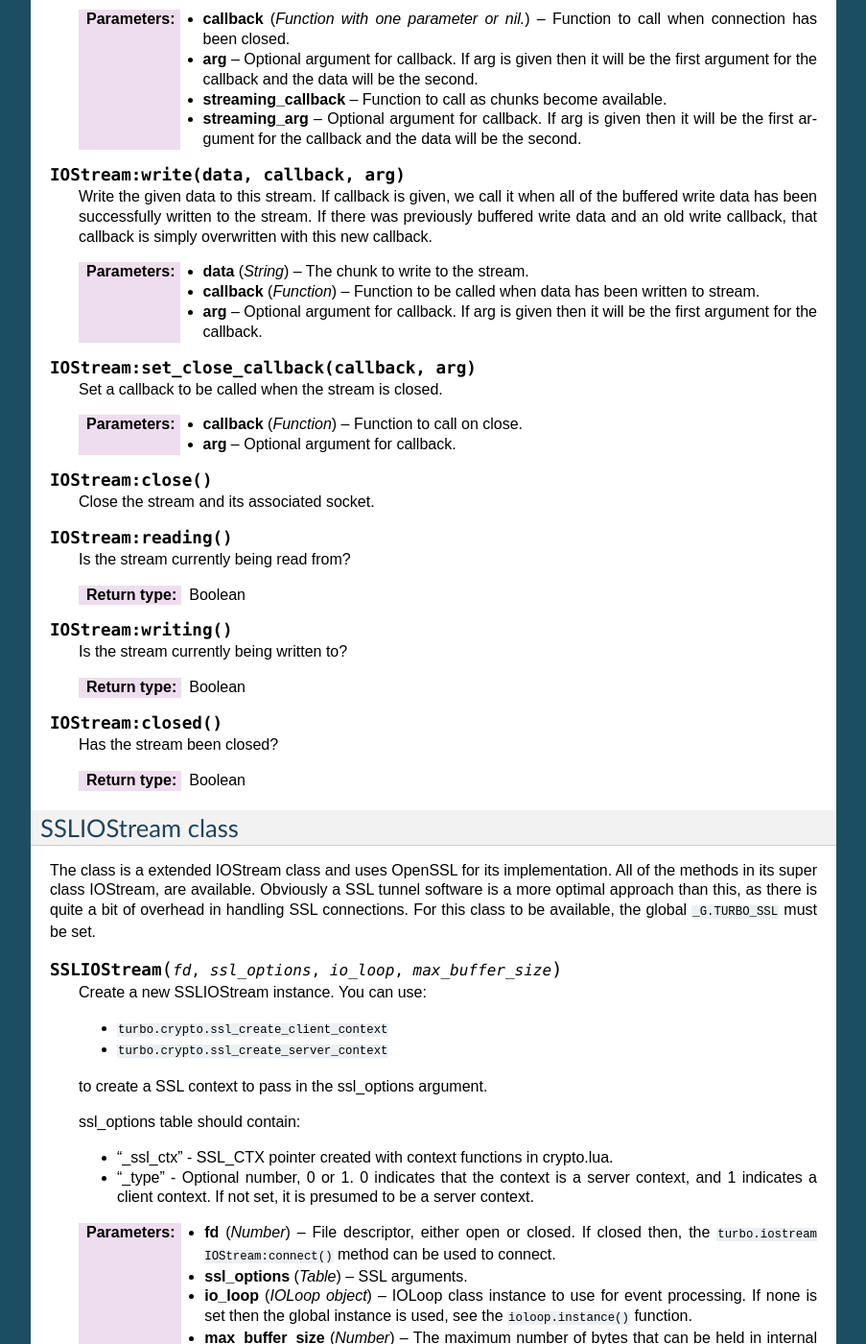
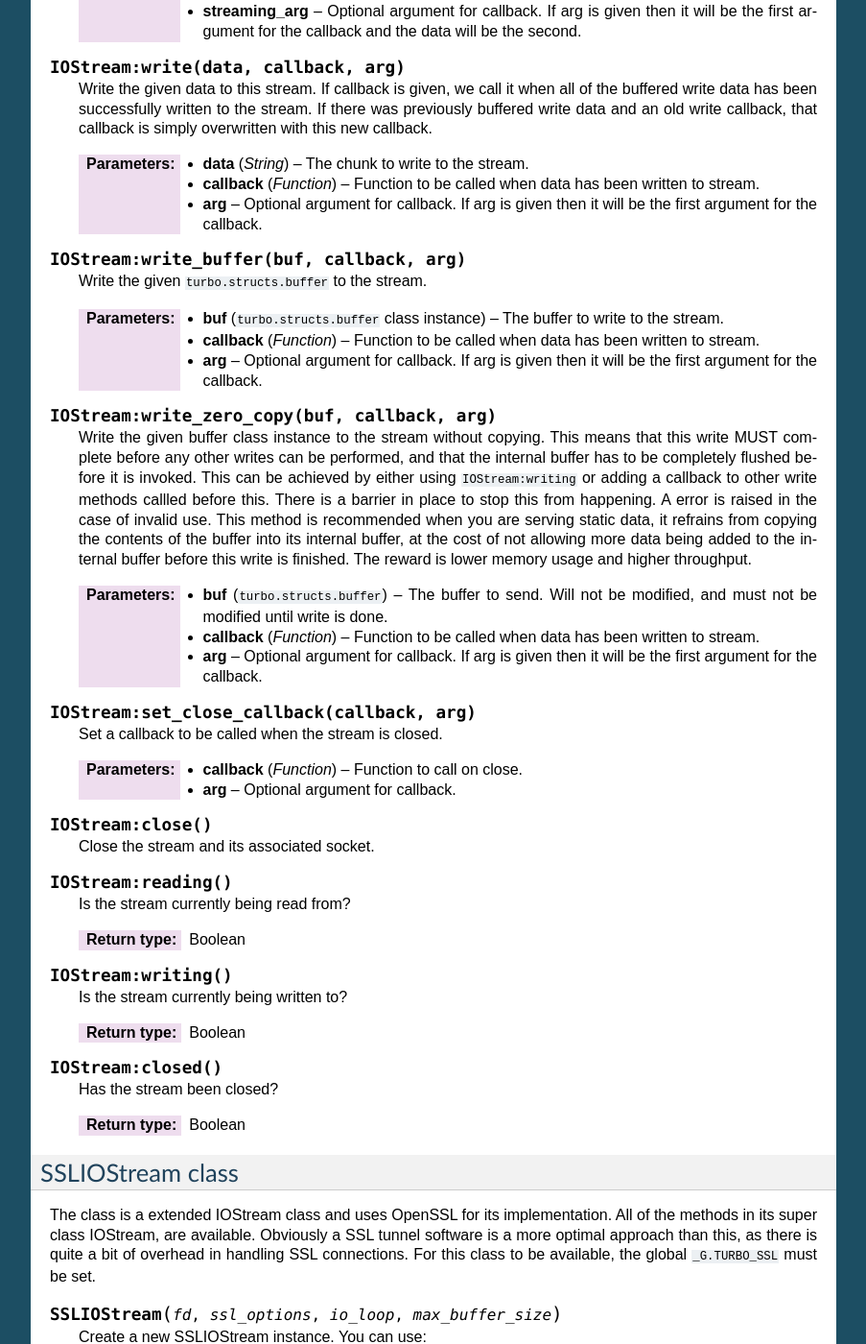
Before and after one commit to kernelsauce/turbo, a Sphinx documentation site: the page built from doc/iostream.rst, in a window 1280 px wide and 1400 px high, scrolled down 1871 px. Shown: the whole window at 96% size, without its empty margins (198-1101 px from the left). Built offline with Sphinx 7.4.7, drawn with Linux system fonts in a browser that asks for light colours; pages that are not in the unit, such as notebooks, are missing from menus; some of the changed text lies outside the part shown.

Commit message:
Updated rst with IOStream buffer extension.

```diff
--- a/doc/iostream.rst
+++ b/doc/iostream.rst
@@ -22,7 +22,7 @@ its own write buffer and there is no need to buffer data at any other level. The
 	:type io_loop: IOLoop object
 	:param max_buffer_size: The maximum number of bytes that can be held in internal buffer before flushing must occur. If none is set, 104857600 are used as default.
 	:type max_buffer_size: Number
-    :rtype: IOStream object
+	:rtype: IOStream object
 
 .. function:: IOStream:connect(address, port, family, callback, errhandler, arg)
 
@@ -113,6 +113,35 @@ its own write buffer and there is no need to buffer data at any other level. The
 	:type callback: Function
 	:param arg: Optional argument for callback. If arg is given then it will be the first argument for the callback.
 
+.. function:: IOStream:write_buffer(buf, callback, arg)
+
+	Write the given ``turbo.structs.buffer`` to the stream.
+
+	:param buf: The buffer to write to the stream.
+	:type buf: ``turbo.structs.buffer`` class instance
+	:param callback: Function to be called when data has been written to stream.
+	:type callback: Function
+	:param arg: Optional argument for callback. If arg is given then it will be the first argument for the callback.
+
+.. function:: IOStream:write_zero_copy(buf, callback, arg)
+
+	Write the given buffer class instance to the stream without
+	copying. This means that this write MUST complete before any other
+	writes can be performed, and that the internal buffer has to be completely flushed
+	before it is invoked. This can be achieved by either using ``IOStream:writing`` or adding a callback to
+	other write methods callled before this. There is a barrier in place to stop this from
+	happening. A error is raised in the case of invalid use. This method is recommended
+	when you are serving static data, it refrains from copying the contents of
+	the buffer into its internal buffer, at the cost of not allowing
+	more data being added to the internal buffer before this write is finished. The reward is lower
+	memory usage and higher throughput.
+
+	:param buf: The buffer to send. Will not be modified, and must not be modified until write is done.
+	:type buf: ``turbo.structs.buffer``
+	:param callback: Function to be called when data has been written to stream.
+	:type callback: Function
+	:param arg: Optional argument for callback. If arg is given then it will be the first argument for the callback.
+
 .. function:: IOStream:set_close_callback(callback, arg)
 
 	Set a callback to be called when the stream is closed.
@@ -169,7 +198,7 @@ must be set.
 	:param ssl_options: SSL arguments.
 	:type ssl_options: Table
 	:param io_loop: IOLoop class instance to use for event processing. If none is set then the global instance is used, see the ``ioloop.instance()`` function.
-	:type io_loop: IOLoop object
+	:type io_loop: IOLoop class instance
 	:param max_buffer_size: The maximum number of bytes that can be held in internal buffer before flushing must occur. If none is set, 104857600 are used as default.
 	:type max_buffer_size: Number
 	:rtype: IOStream object
```
Also changed, not shown: 1 other file.
